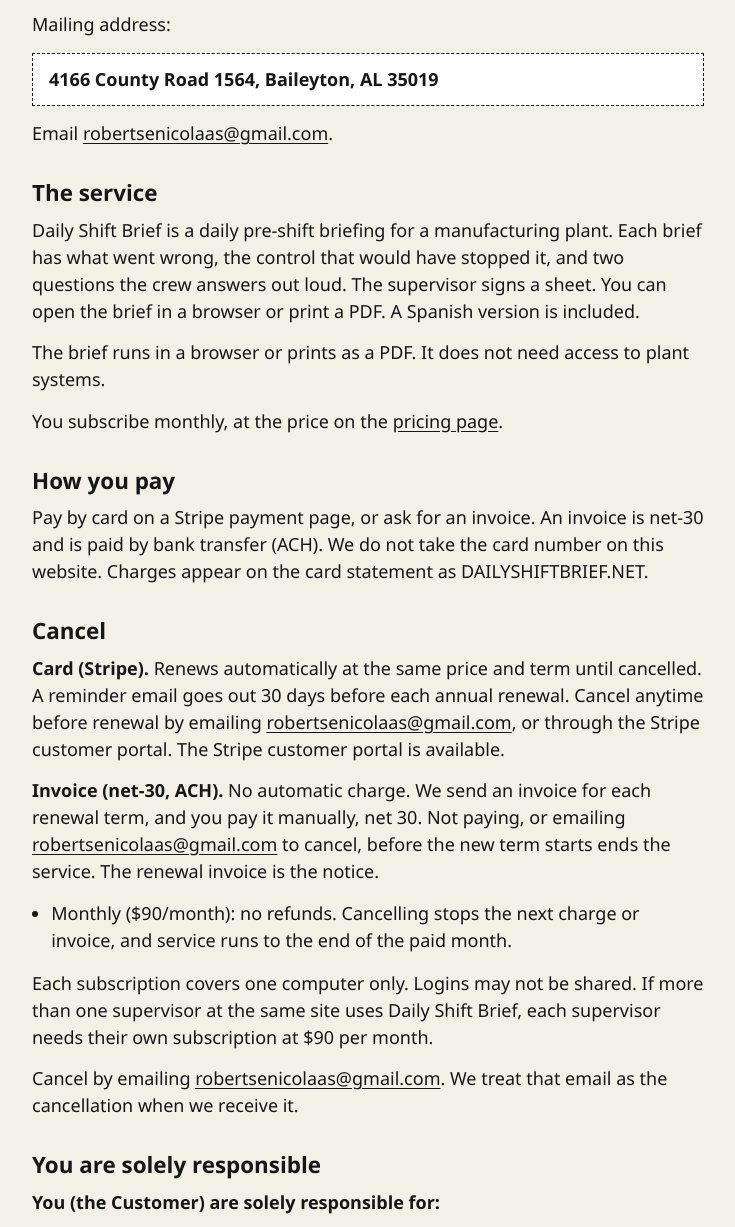
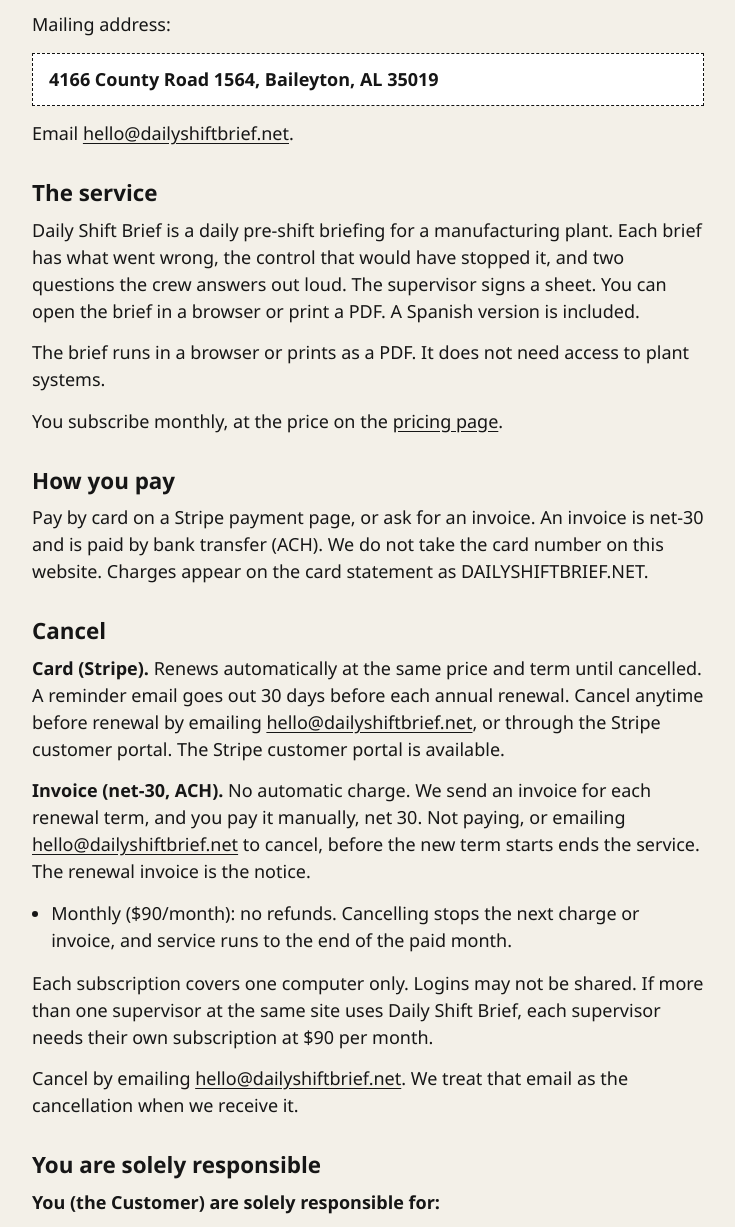
Before and after one commit to roadie09/dailyshiftbrief, a plain HTML site: page terms.html in a window 1280 px wide. Shown: the part 1109-2336 px from the top of the page, without its empty margins (272-1007 px from the left). Drawn offline with Linux system fonts and the light colour scheme.

Commit message:
Point legal-page contact email at hello@dailyshiftbrief.net

```diff
--- a/terms.html
+++ b/terms.html
@@ -60,7 +60,7 @@
     <p>Mailing address:</p>
     <p class="legal-slot" data-field="business-address"></p>
     <noscript><p class="legal-slot">Mailing address: the BUSINESS_ADDRESS line in config.js.</p></noscript>
-    <p>Email <a href="mailto:robertsenicolaas@gmail.com">robertsenicolaas@gmail.com</a>.</p>
+    <p>Email <a href="mailto:hello@dailyshiftbrief.net">hello@dailyshiftbrief.net</a>.</p>
 
     <h2>The service</h2>
     <p>Daily Shift Brief is a daily pre-shift briefing for a manufacturing plant. Each brief has what went wrong, the control that would have stopped it, and two questions the crew answers out loud. The supervisor signs a sheet. You can open the brief in a browser or print a PDF. A Spanish version is included.</p>
@@ -71,13 +71,13 @@
     <p>Pay by card on a Stripe payment page, or ask for an invoice. An invoice is net-30 and is paid by bank transfer (ACH). We do not take the card number on this website. Charges appear on the card statement as DAILYSHIFTBRIEF.NET.</p>
 
     <h2>Cancel</h2>
-    <p><strong>Card (Stripe).</strong> Renews automatically at the same price and term until cancelled. A reminder email goes out 30 days before each annual renewal. Cancel anytime before renewal by emailing <a href="mailto:robertsenicolaas@gmail.com">robertsenicolaas@gmail.com</a>, or through the Stripe customer portal. The Stripe customer portal is available.</p>
-    <p><strong>Invoice (net-30, ACH).</strong> No automatic charge. We send an invoice for each renewal term, and you pay it manually, net 30. Not paying, or emailing <a href="mailto:robertsenicolaas@gmail.com">robertsenicolaas@gmail.com</a> to cancel, before the new term starts ends the service. The renewal invoice is the notice.</p>
+    <p><strong>Card (Stripe).</strong> Renews automatically at the same price and term until cancelled. A reminder email goes out 30 days before each annual renewal. Cancel anytime before renewal by emailing <a href="mailto:hello@dailyshiftbrief.net">hello@dailyshiftbrief.net</a>, or through the Stripe customer portal. The Stripe customer portal is available.</p>
+    <p><strong>Invoice (net-30, ACH).</strong> No automatic charge. We send an invoice for each renewal term, and you pay it manually, net 30. Not paying, or emailing <a href="mailto:hello@dailyshiftbrief.net">hello@dailyshiftbrief.net</a> to cancel, before the new term starts ends the service. The renewal invoice is the notice.</p>
     <ul>
       <li>Monthly ($90/month): no refunds. Cancelling stops the next charge or invoice, and service runs to the end of the paid month.</li>
     </ul>
     <p>Each subscription covers one computer only. Logins may not be shared. If more than one supervisor at the same site uses Daily Shift Brief, each supervisor needs their own subscription at $90 per month.</p>
-    <p>Cancel by emailing <a href="mailto:robertsenicolaas@gmail.com">robertsenicolaas@gmail.com</a>. We treat that email as the cancellation when we receive it.</p>
+    <p>Cancel by emailing <a href="mailto:hello@dailyshiftbrief.net">hello@dailyshiftbrief.net</a>. We treat that email as the cancellation when we receive it.</p>
 
     <h2>You are solely responsible</h2>
     <p><strong>You (the Customer) are solely responsible for:</strong></p>
@@ -134,7 +134,7 @@
         <li><a href="customer-agreement.html">Customer Agreement</a></li>
         <li><a href="privacy.html">Privacy</a></li>
       </ul>
-      <p><a href="mailto:robertsenicolaas@gmail.com">robertsenicolaas@gmail.com</a></p>
+      <p><a href="mailto:hello@dailyshiftbrief.net">hello@dailyshiftbrief.net</a></p>
       <p data-field="business-address"></p>
       <noscript><p>Mailing address: the BUSINESS_ADDRESS line in config.js.</p></noscript>
       <p class="footer-note">A daily pre-shift briefing for manufacturing plants. It helps crews stay alert to what actually hurts people. Daily Shift Brief's topics and services do not in any way contribute to OSHA policy or compliance. Not affiliated with or endorsed by OSHA or the U.S. Department of Labor.</p>
```
Also changed, not shown: customer-agreement.html (+5 -5 lines), privacy.html (+4 -4 lines), security.html (+2 -2 lines).
